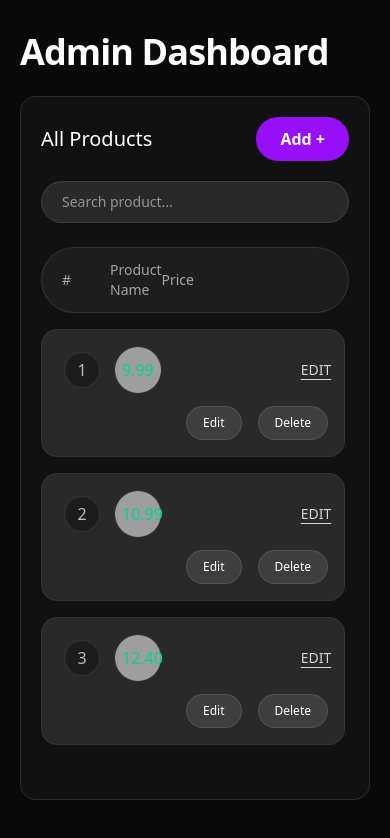
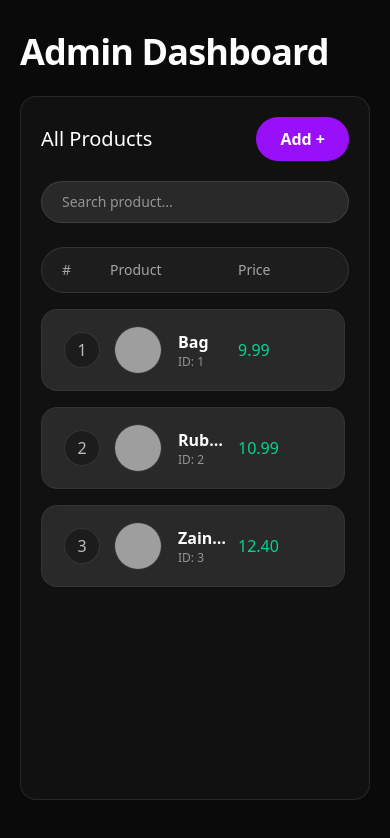
Before and after one commit to Cornerstone-CICCC/react-js-midterm-web1, a React app in the folder frontend/: page /admin in a window 390 px wide. Shown: the top 838 px of the page. Built offline with nearby package versions, Linux system fonts and the light colour scheme; grey boxes are pictures that could not be loaded; the HTML template or start-up script is replaced by a standard one.

Commit message:
fix(admin): improve mobile responsive layout

```diff
--- a/frontend/src/pages/AdminDashboard.tsx
+++ b/frontend/src/pages/AdminDashboard.tsx
@@ -56,9 +56,7 @@ export default function AdminDashboard() {
   };
 
   return (
-    // ✅ full-screen + prevent outer scrollbar
     <div className="h-screen w-full overflow-hidden bg-neutral-950 text-white">
-      {/* ✅ full-height content area */}
       <div className="h-full w-full px-5 py-8 md:px-10 md:py-10">
         {/* Title */}
         <div className="mb-6">
@@ -67,7 +65,7 @@ export default function AdminDashboard() {
           </h1>
         </div>
 
-        {/* Panel (fills remaining height) */}
+        {/* Panel */}
         <div className="h-[calc(100vh-140px)] md:h-[calc(100vh-160px)] rounded-2xl bg-neutral-900/60 border border-white/10 p-5 md:p-7 overflow-hidden">
           {/* Header row */}
           <div className="flex items-center justify-between gap-4">
@@ -95,11 +93,15 @@ export default function AdminDashboard() {
 
           {/* Table header pill */}
           <div className="mt-6 rounded-full border border-white/10 bg-white/5 px-5 py-3 text-sm text-white/60">
-            <div className="grid grid-cols-[48px_1fr_110px_160px] md:grid-cols-[60px_1fr_140px_200px] items-center">
+            <div className="grid grid-cols-[48px_1fr_90px] md:grid-cols-[60px_1fr_140px_200px] items-center">
               <div>#</div>
-              <div>Product Name</div>
+
+              {/* better wrap on mobile */}
+              <div className="md:hidden">Product</div>
+              <div className="hidden md:block">Product Name</div>
+
               <div className="text-left">Price</div>
-              <div className="text-right">Actions</div>
+              <div className="hidden md:block text-right">Actions</div>
             </div>
           </div>
 
@@ -115,7 +117,7 @@ export default function AdminDashboard() {
                   key={p._id}
                   className="rounded-2xl bg-white/10 border border-white/5 px-4 py-4 md:px-5"
                 >
-                  <div className="grid grid-cols-[48px_1fr_110px_160px] md:grid-cols-[60px_1fr_140px_200px] items-center gap-2">
+                  <div className="grid grid-cols-[48px_1fr_90px] md:grid-cols-[60px_1fr_140px_200px] items-center gap-2">
                     {/* index badge */}
                     <div className="flex items-center justify-center">
                       <div className="h-9 w-9 rounded-full bg-black/30 border border-white/10 flex items-center justify-center text-white/70">
@@ -147,8 +149,8 @@ export default function AdminDashboard() {
                       {p.price.toFixed(2)}
                     </div>
 
-                    {/* actions (desktop) */}
-                    <div className="flex justify-end gap-5 text-sm">
+                    {/* actions (desktop only) */}
+                    <div className="hidden md:flex justify-end gap-5 text-sm">
                       <button
                         onClick={() => handleEdit(p._id)}
                         className="text-white/80 hover:text-white underline underline-offset-4"
@@ -164,21 +166,7 @@ export default function AdminDashboard() {
                     </div>
                   </div>
 
-                  {/* Mobile actions row */}
-                  <div className="mt-3 flex justify-end gap-4 md:hidden">
-                    <button
-                      onClick={() => handleEdit(p._id)}
-                      className="rounded-full bg-white/10 border border-white/10 px-4 py-2 text-xs hover:bg-white/15 transition"
-                    >
-                      Edit
-                    </button>
-                    <button
-                      onClick={() => handleDelete(p._id)}
-                      className="rounded-full bg-white/10 border border-white/10 px-4 py-2 text-xs hover:bg-red-500/20 transition"
-                    >
-                      Delete
-                    </button>
-                  </div>
+                  {/* ✅ No mobile actions row (matches your mockup) */}
                 </div>
               ))
             )}
```
